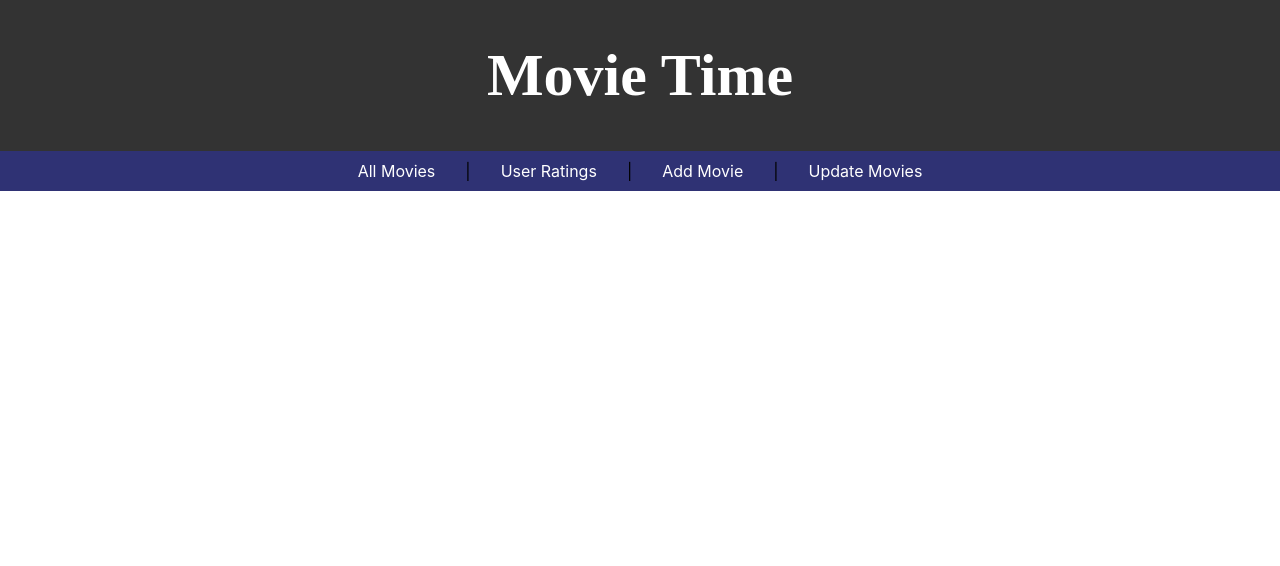
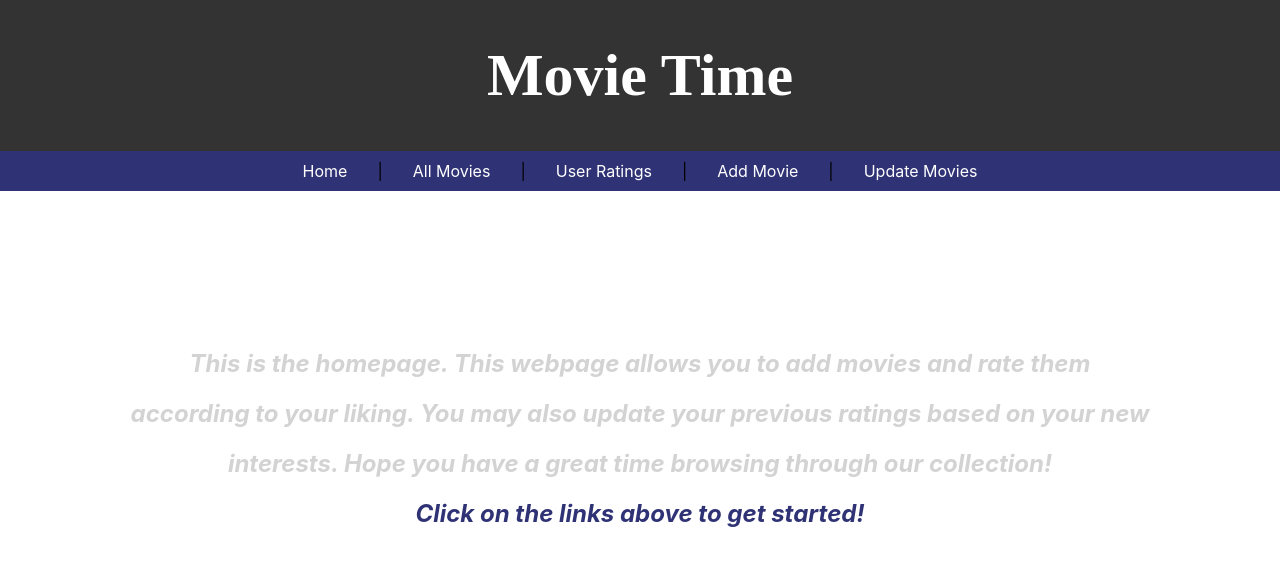
Before and after one commit to birajghosh6/ui-for-movie-catalog, a React (Create React App) app: page / in a window 1280 px wide. Shown: the top 566 px of the page. Built offline with nearby package versions, Linux system fonts and the light colour scheme.

Commit message:
Added support for homepage

```diff
--- a/src/App.js
+++ b/src/App.js
@@ -4,6 +4,7 @@ import Movies from './components/Movies';
 import RatedMovies from './components/RatedMovies';
 import AddMovie from './components/AddMovie';
 import UpdateMovie from './components/UpdateMovie';
+import Home from './components/Home';
 
 export default class App extends Component {
 
@@ -22,7 +23,8 @@ export default class App extends Component {
           <h1 style={{fontFamily: "Brush Script MT", fontSize: "60px"}} >Movie Time</h1>
         </header>
         <div className="navbar" style={{ backgroundColor: "#2F3274", padding:"10px", textAlign: "center"}}>
-
+          <Link to="/home" style={linkStyle}>Home</Link>
+          |
           <Link to="/showmovies" style={linkStyle}>All Movies</Link>
           |
           <Link to="/showratedmovies" style={linkStyle}>User Ratings</Link>
@@ -32,6 +34,8 @@ export default class App extends Component {
           <Link to="/updatemovie" style={linkStyle}>Update Movies</Link>
         </div>
         <div>
+          <Route exact path="/" component={Home} />
+          <Route exact path="/home" component={Home} />
           <Route exact path="/showmovies" component={Movies} />
           <Route exact path="/showratedmovies" component={RatedMovies} />
           <Route exact path="/addmovie" component={AddMovie} />
--- /dev/null
+++ b/src/components/Home.js
@@ -0,0 +1,33 @@
+import React from 'react'
+
+export default function Home() {
+    return (
+        <div style={{
+            textAlign: 'center',
+            fontSize: '30',
+            fontStyle: 'italic',
+            lineHeight: '50px',
+            fontWeight: 'bold',
+            padding: '10%'
+        }}>
+            <h2 style={{color:"lightgrey"}}>This is the homepage. This webpage allows you to add
+                movies and rate them according to your liking. You
+                may also update your previous ratings based on your
+                new interests. Hope you have a great time browsing
+                through our collection! <br />
+                <span style={{color: '#2F3274'}}>
+                    Click on the links above to get started!
+                </span>
+            </h2>
+
+
+        </div>
+    )
+}
+
+/*const homePageStyle = {
+    color: "#005644",
+    textAlign: "center",
+    padding: "25%"
+
+}*/
```
